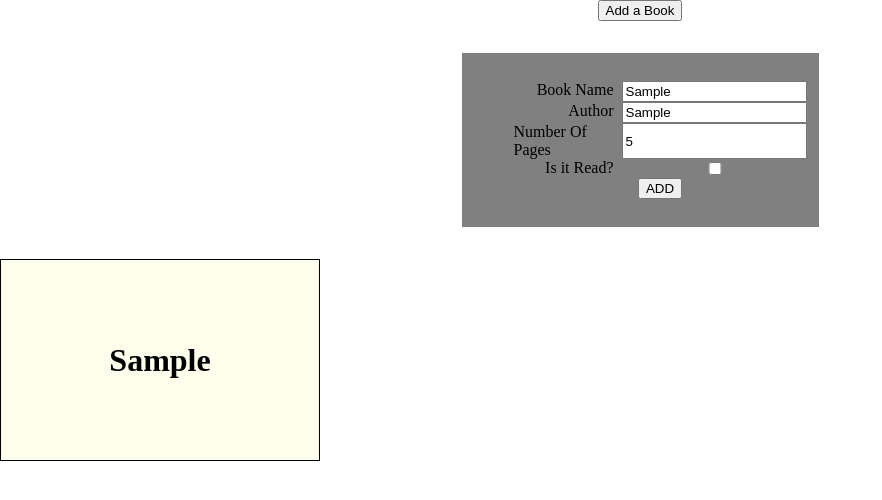
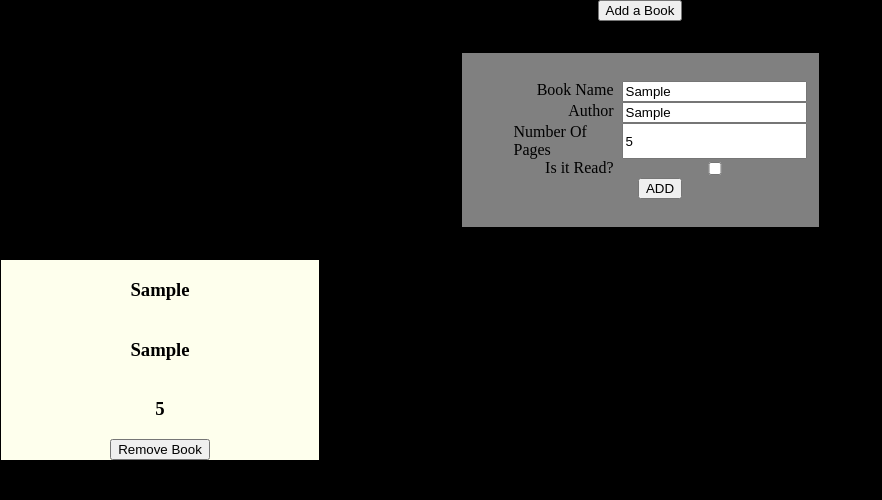
Before and after one commit to Qu-Ack/Library, a plain HTML site: page index.html in a window 1280 px wide. Both pictures are taken after typing "Sample", "Sample", "5" into the empty fields and a click on the button "ADD". Shown: the whole page, without its empty margins (0-882 px from the left). Drawn offline with Linux system fonts and the light colour scheme.

Commit message:
ITS DONE Finally we can add remove books in our library

```diff
--- a/app.js
+++ b/app.js
@@ -6,8 +6,10 @@ const submitBtn = document.querySelector("#submitbtn");
 const isRead = document.querySelector("#read");
 
 const cardContainer = document.querySelector(".card-container")
+const card = document.querySelector(".card")
 
 const divForm = document.querySelector(".form");
+const element = ''
 
 let myLibrary = []
 
@@ -26,10 +28,32 @@ function addBookToLibrary() {
         e.preventDefault()
         var book = new Book(bookName.value , author.value , pages.value , isRead.value);
         myLibrary.push(book);
-        for(let i = 0 ; i < myLibrary.length ; i++) {
-            cardContainer.innerHTML += `<div class="card"><h1>${myLibrary[i].name}</h1></card>`
-        }
+        myLibrary.forEach(textBook => {
+            cardContainer.innerHTML += `<div class="card" data-index = ${myLibrary.indexOf(textBook)}><h3>${textBook.name}</h3><h3>${textBook.author}</h3><h3>${textBook.pages}</h3><button class="remove" data-index = ${myLibrary.indexOf(textBook)}>Remove Book</button></card>`
+            let removebtns = document.querySelectorAll('.remove');
+            const removebtnsarr = Array.from(removebtns)
+            removeBook(removebtnsarr);
+        })
+
+
     })
+
+
 }
 
 addBookToLibrary();
+
+function removeBook(nl) {
+    nl.forEach(removebtn => {
+        removebtn.addEventListener('click' , function() {
+            let cardIndex = removebtn.getAttribute('data-index')
+            let index = nl.indexOf(removebtn)
+            nl.splice(index , 1);
+            myLibrary.splice(index, 1);
+            let removeCard = document.querySelector(`[data-index="${cardIndex}"]`)
+            cardContainer.removeChild(removeCard);
+
+        })
+    })
+
+}
--- a/style.css
+++ b/style.css
@@ -1,6 +1,7 @@
 body {
     margin:0;
     padding:0;
+    background:black;
 }
 
 .button-container {
@@ -37,7 +38,9 @@ h2 {
     flex-direction: column;
     justify-content: center;
     align-items: center;
+
 }
+
 
 
 
```
